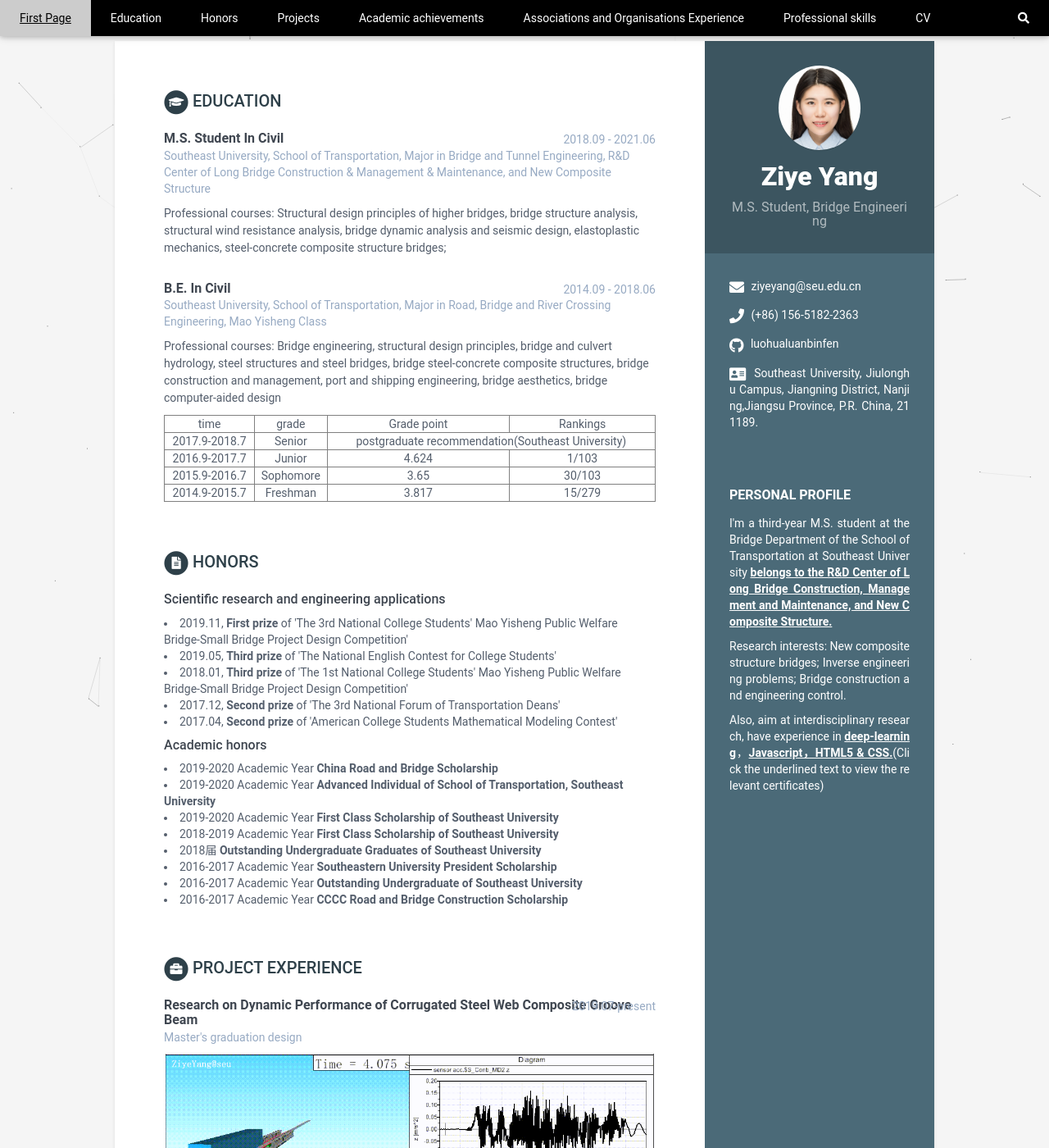
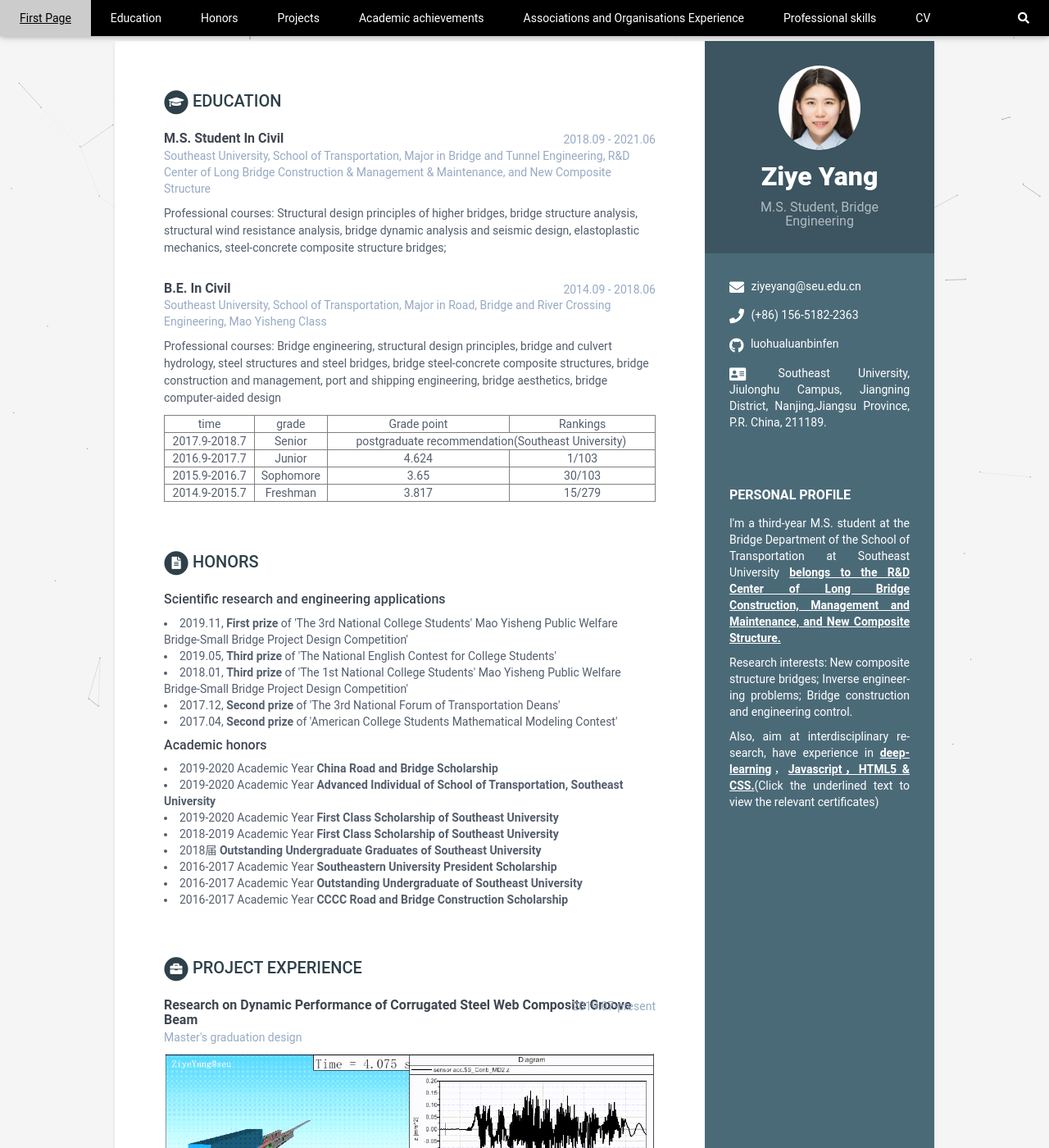
Before and after one commit to luohualuanbinfen/CV_EN, a Jekyll site: the page built from index.html, in a window 1280 px wide and 1400 px high. Shown: the whole window at 82% size. Built offline with Jekyll 4.4.1, drawn with Linux system fonts in a browser that asks for light colours.

Commit message:
Update _base.scss

```diff
--- a/_sass/_base.scss
+++ b/_sass/_base.scss
@@ -40,7 +40,8 @@ p {
 .sidebar-wrapper {
     background: $theme-color;
     text-align:justify;
-    word-break: break-all;
+    /*word-break: break-all;*/
+    hyphens: auto;
     position: absolute;
     right: 0;
     width: 280px;
```
